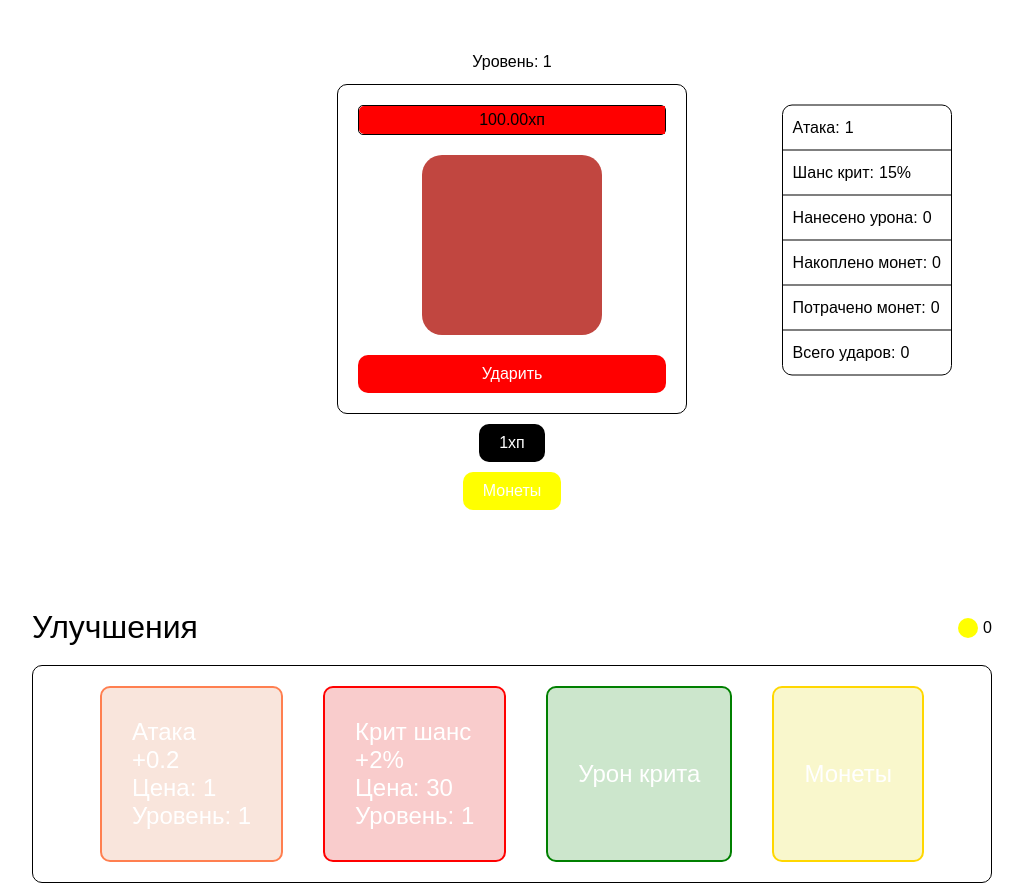
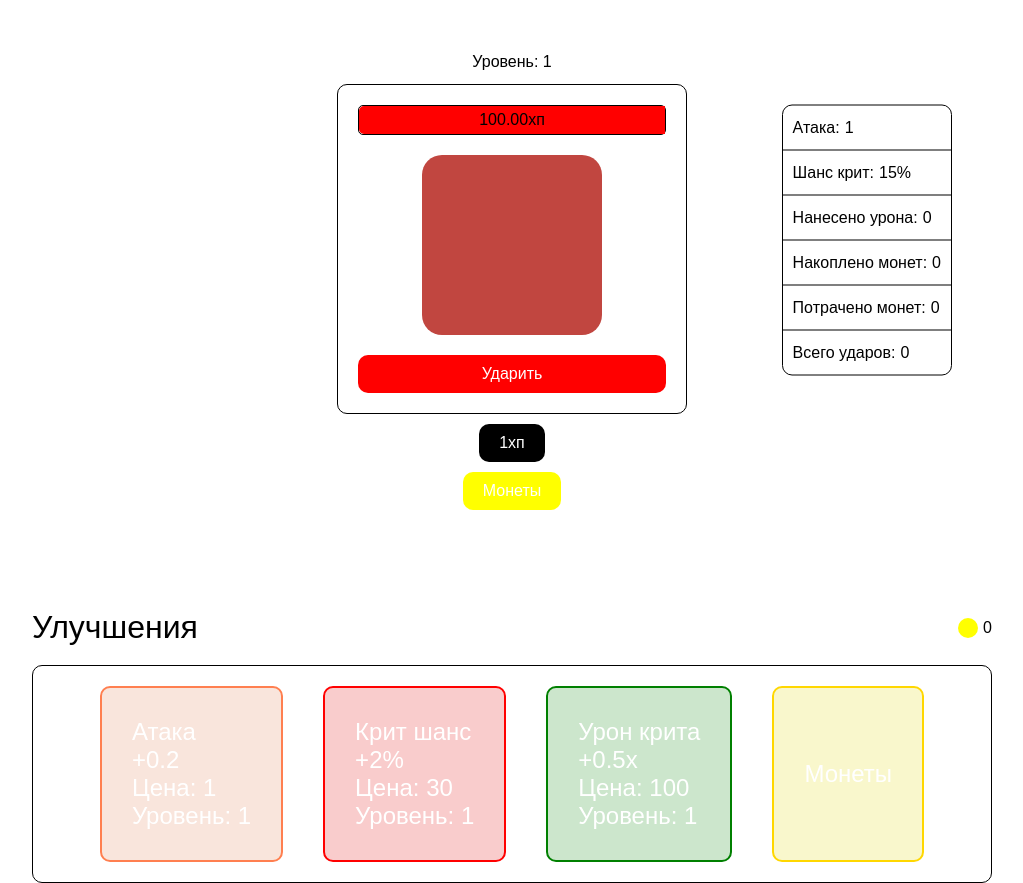
Before and after one commit to HELLRAID-cmd/Tap-Tap-MonsterHunter, a React (Vite) app in the folder client/: page / in a window 1280 px wide. Shown: the whole page, without its empty margins (128-1151 px from the left). Built offline with nearby package versions, Linux system fonts and the light colour scheme.

Commit message:
Увеличение множителя крита

```diff
--- a/client/src/Components/Footer/FooterCritDamage.tsx
+++ b/client/src/Components/Footer/FooterCritDamage.tsx
@@ -1,10 +1,79 @@
+import { useGame } from "../context/Context";
+import { useCritDamage } from "../context/CritDamageContext";
+
 const FooterCritDamage = () => {
+  const { setNotEnoughCoins, coins, setCoins } = useGame();
+  const {
+    critDamagePrice,
+    levelCritDamage,
+    setCritDamage,
+    setCritDamagePrice,
+    setLevelCritDamage,
+  } = useCritDamage();
+
+  const nextUpgrade = 0.5;
+  const nextLevel = levelCritDamage + 1;
+
+  const upgradeCritDamage = () => {
+    // Проверка на то есть ли монеты
+    if (coins < critDamagePrice) {
+      // Уведомление монет
+      setNotEnoughCoins(true);
+
+      setTimeout(() => {
+        setNotEnoughCoins(false);
+      }, 600);
+      return;
+    } else {
+      setCoins((prev) => prev - critDamagePrice);
+    }
+
+    if (levelCritDamage === 30) {
+      return;
+    }
+
+    // Повышение урона
+    setCritDamage((prev) => {
+      const upgrade = prev + nextUpgrade;
+      return upgrade;
+    });
+
+    // Повышение уровня
+    setLevelCritDamage(nextLevel);
+
+    // Повышение цены
+    setCritDamagePrice((prev) => +(prev * nextUpgrade).toFixed(1));
+
+    if (nextLevel === 10) {
+      setCritDamagePrice((prev) => +(prev * nextUpgrade * 0.8).toFixed(1));
+    }
+
+    if (nextLevel === 20) {
+      setCritDamagePrice((prev) => +(prev * nextUpgrade * 0.4).toFixed(1));
+    }
+
+    if (nextLevel === 30) {
+      setCritDamagePrice((prev) => +(prev * nextUpgrade * 0.2).toFixed(1));
+    }
+  };
+
   return (
-    <button className="footer__skill-btn crit-damage">
+    <button
+      className={`footer__skill-btn crit-damage ${
+        levelCritDamage === 30 ? "crit-damage--max" : ""
+      }`}
+      onClick={upgradeCritDamage}
+    >
       <span>Урон крита</span>
-
+      {levelCritDamage !== 30 && (
+        <>
+          <span>+{nextUpgrade.toFixed(1)}x</span>
+          <span>Цена: {critDamagePrice.toFixed(0)}</span>
+        </>
+      )}
+      <span>Уровень: {levelCritDamage === 25 ? "Макс" : levelCritDamage}</span>
     </button>
-  )
-}
+  );
+};
 
 export default FooterCritDamage;
```
